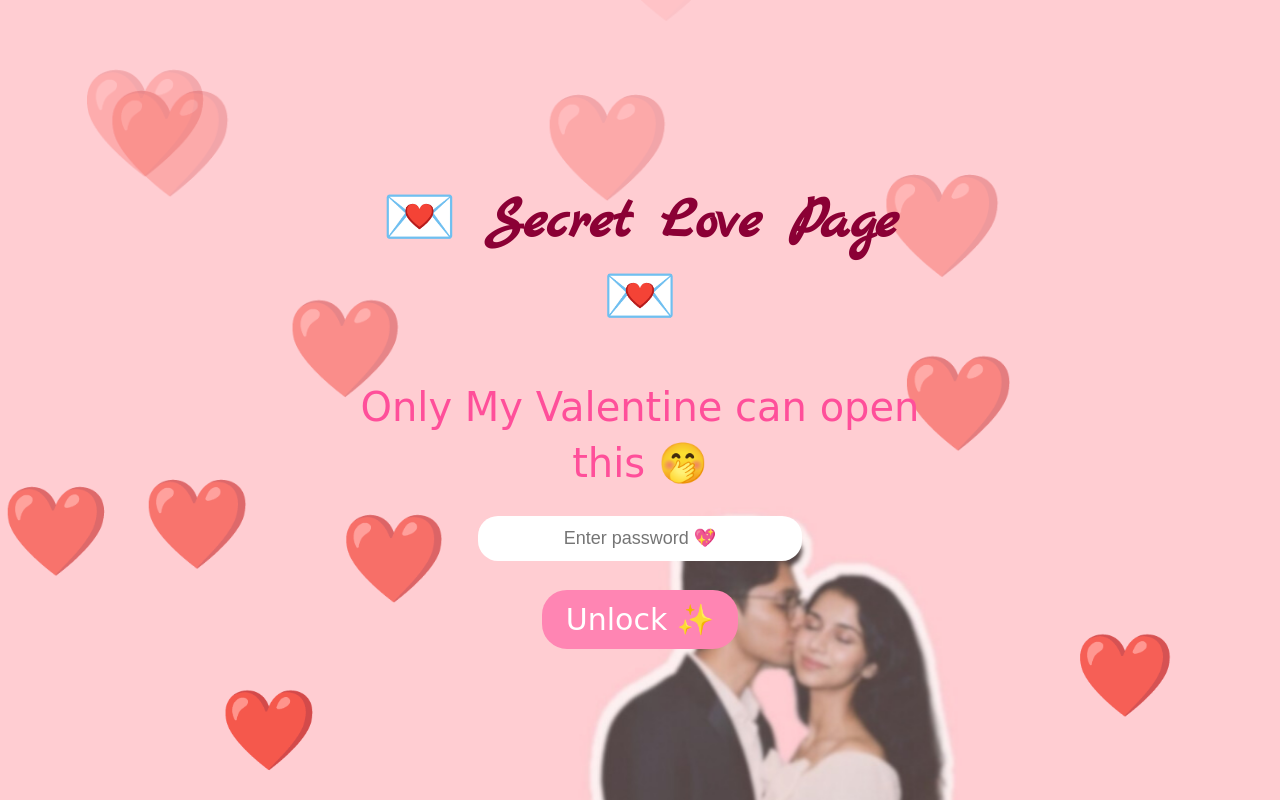
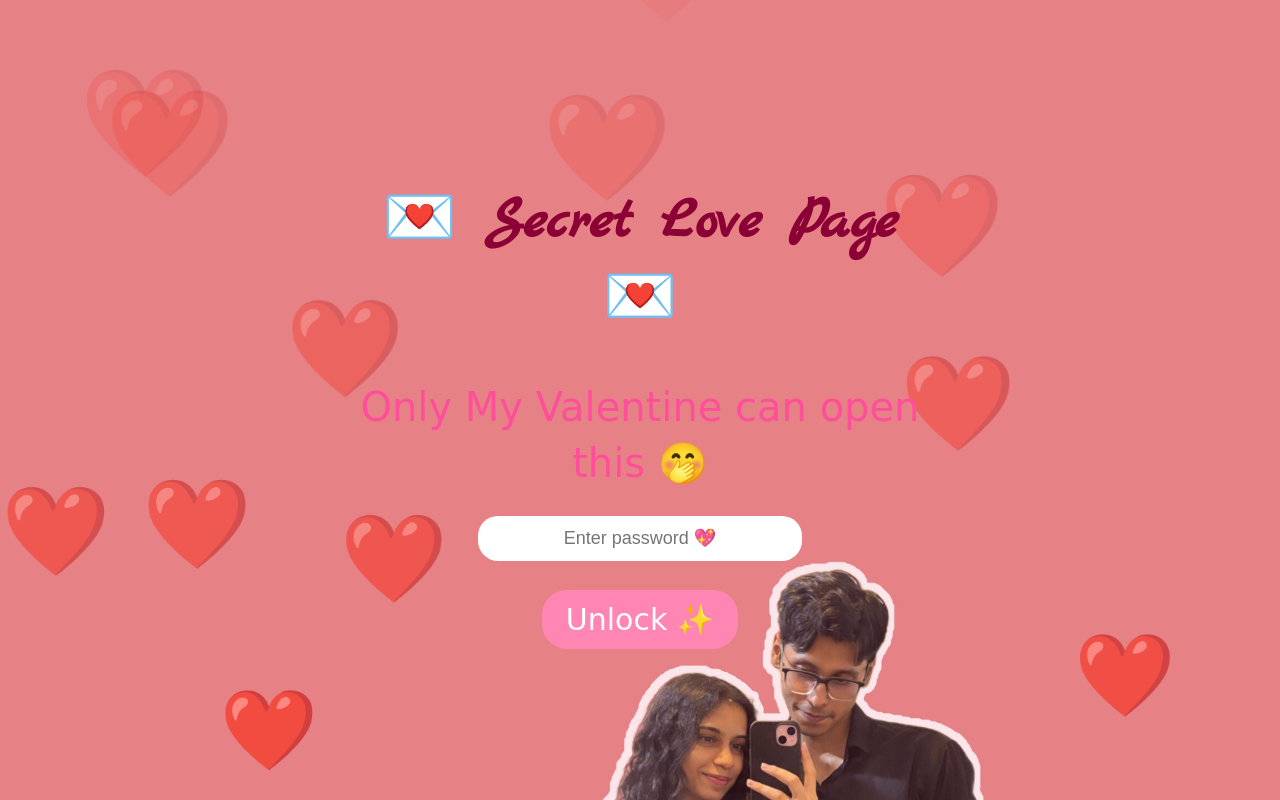
Before and after one commit to furrkotak17-lab/My-love, a plain HTML site: page index.html in a window 1280 px wide. Drawn offline with Linux system fonts and the light colour scheme; a web font is replaced by a local one.

Commit message:
Update index.html

```diff
--- a/index.html
+++ b/index.html
@@ -18,7 +18,7 @@
       align-items: center;
       text-align: center;
       position: relative;
-      background-image: url('IMG_20260130_125857.png');
+      background-image: url('Picsart_26-07-05_23-07-45-634.jpg');
       background-size: cover;
       background-position: center;
       background-repeat: no-repeat;
```
